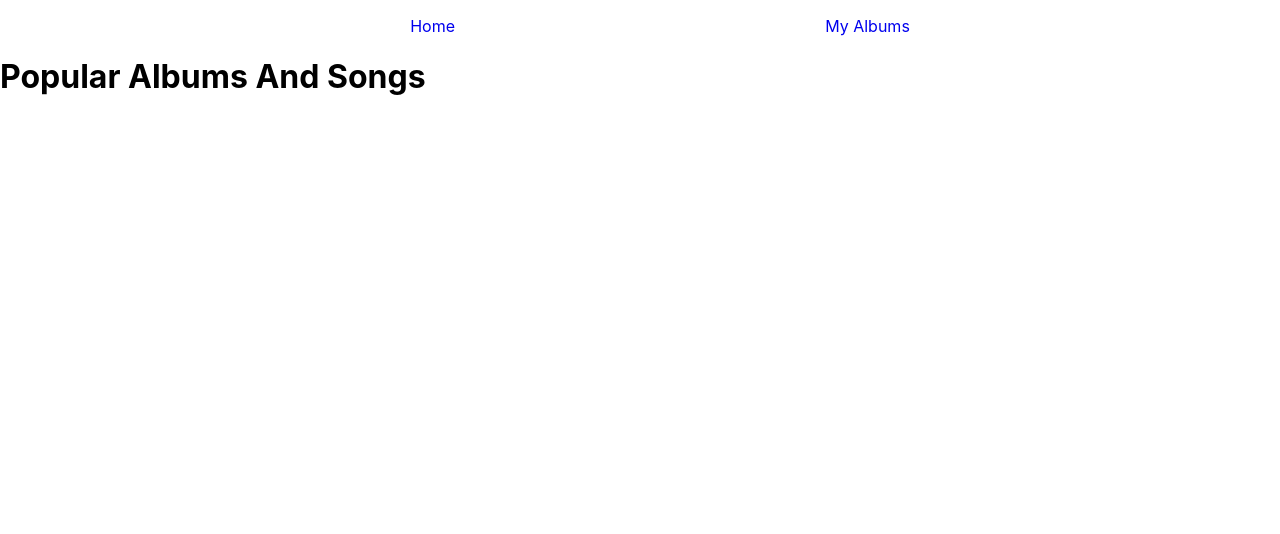
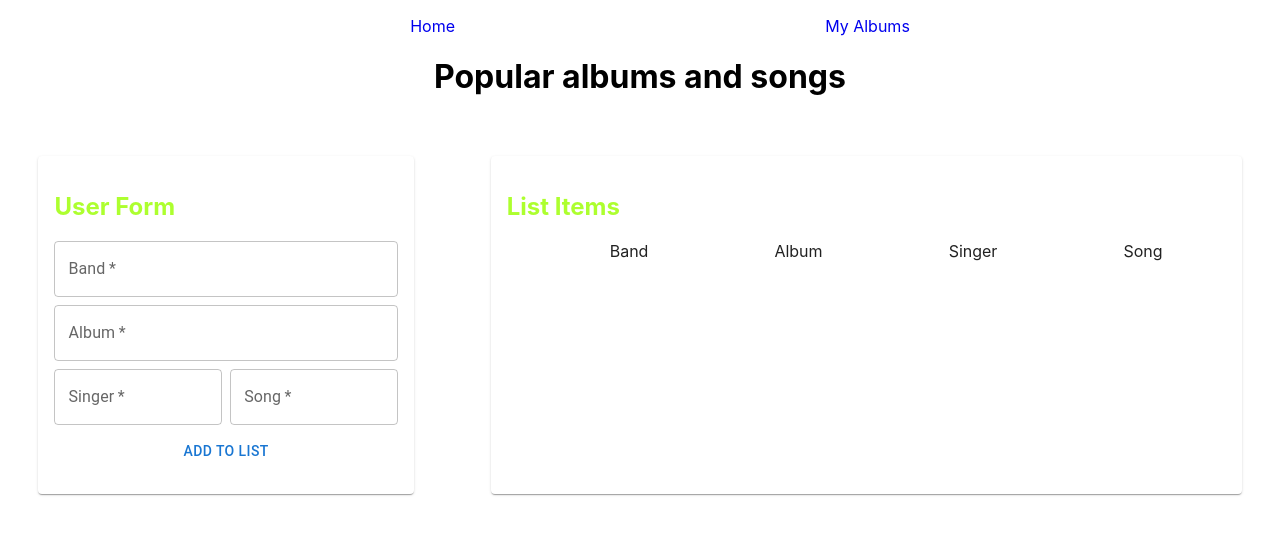
Before and after one commit to anvaraka/favorite-music, a React (Create React App) app: page / in a window 1280 px wide. Shown: the top 534 px of the page. Built offline with nearby package versions, Linux system fonts and the light colour scheme; no server answers.

Commit message:
took of the api and added the needed functionalities and style

```diff
--- a/package.json
+++ b/package.json
@@ -3,6 +3,10 @@
   "version": "0.1.0",
   "private": true,
   "dependencies": {
+    "@emotion/react": "^11.9.0",
+    "@emotion/styled": "^11.8.1",
+    "@mui/icons-material": "^5.8.0",
+    "@mui/material": "^5.8.0",
     "@testing-library/jest-dom": "^5.16.4",
     "@testing-library/react": "^13.2.0",
     "@testing-library/user-event": "^13.5.0",
@@ -11,6 +15,7 @@
     "react-dom": "^18.1.0",
     "react-router-dom": "^6.3.0",
     "react-scripts": "5.0.1",
+    "uuid": "^8.3.2",
     "web-vitals": "^2.1.4"
   },
   "scripts": {
--- a/src/App.js
+++ b/src/App.js
@@ -6,7 +6,6 @@ function App() {
   return (
     <div className="App">
     <Routes>
-
     <Route path='/' element={<Home/>}/>
     <Route path='/MyAlbums' element={<MyAlbums/>}/>
     </Routes>
--- a/src/context/GeneralContex.jsx
+++ b/src/context/GeneralContex.jsx
@@ -1,34 +1,16 @@
-import {createContext, useState, useEffect} from 'react'
-import axios from 'axios'
+import {createContext, useState} from 'react'
+
 
 export const AlbumsContext = createContext([])
 
 export const AlbumsProvider = ({children}) =>{
 
-    const [info, setInfo] = useState([])
-    const callApi = async () => {
-        try {
-          const res = await axios.get(
-            "https://gist.githubusercontent.com/jasonbaldridge/2668632/raw/e56320c485a33c339791a25cc107bf70e7f1d763/music.json"
-          );
-          setInfo(res.data)
-        } catch (error) {
-          console.log(error);
-
-        }
-      };
-
-      console.log(info, '2131321321312312312')
+    const [favorite, SetFavorite] = useState([])
 
       const data = {
-        info: info,
-        setInfo: setInfo,
-
+      favorite: favorite,
+      SetFavorite: SetFavorite
     }
-
-      useEffect(() => {
-        callApi();
-      }, []);
 
     return(
         <AlbumsContext.Provider value={data}>
--- a/src/pages/Home.jsx
+++ b/src/pages/Home.jsx
@@ -1,20 +1,151 @@
 import Header from "../components/Header";
-import { AlbumsContext } from "../context/GeneralContex";
-import {useContext} from 'react'
+import { useState, useContext } from "react";
+import {AlbumsContext} from '../context/GeneralContex'
+import {List, IconButton, Button, Card, CardContent, Grid, TextField} from "@mui/material";
+import { v4 as uuidv4 } from "uuid";
+
+import * as React from "react";
+import DeleteIcon from "@mui/icons-material/Delete";
+import BookmarkAddIcon from "@mui/icons-material/BookmarkAdd";
+
 
 function Home() {
-  const {info} = useContext(AlbumsContext)
 
+  const {SetFavorite, favorite} = useContext(AlbumsContext)
+  const [album, setAlbum] = useState("");
+  const [singer, setSinger] = useState("");
+  const [song, setSong] = useState("");
+  const [band, setBand] = useState("");
+  const [allInfo, setAllInfo] = useState([]);
 
+  const handleSubmit = (e) => {
+    e.preventDefault();
+    const joinedData = { album, favorites: false, singer, band, song, id: uuidv4()};
 
-  console.log(info, 'aaaaaaaaaaaaaaaaaaa');
+    setAllInfo([...allInfo, joinedData]);
+    setAlbum("");
+    setSinger("");
+    setSong("");
+    setBand("");
+  };
+
+  const handleDeleteClick = (index) =>{
+    allInfo.splice(index, 1)
+    setAllInfo([...allInfo])
+  }
+  const handleFavClick = (index) =>{
+      SetFavorite([...favorite, allInfo[index]])
+      alert('Added to Favorites')
+  }
+
+  console.log(favorite);
 
   return (
-    <div>
+    <div >
       <Header />
-      <h1>Popular Albums And Songs</h1>
+      <h1 style={{ justifyContent: "center", textAlign: "center" }}>
+        Popular albums and songs
+      </h1>
 
+    <div style={{display: 'flex', flexDirection: 'row'}} className="wrapper">
 
+      <Card sx={{ width: "30%", margin: '3%' }}>
+        <CardContent>
+          <form onSubmit={handleSubmit}>
+            <h2 style={{ color: "greenYellow" }}>User Form</h2>
+
+            <Grid container spacing={1}>
+              <Grid xs={12} item>
+                <TextField
+                  value={band}
+                  onChange={(e) => setBand(e.target.value)}
+                  label="Band"
+                  placeholder="Enter Band name"
+                  variant="outlined"
+                  fullWidth
+                  required
+                />
+              </Grid>
+              <Grid xs={12} item>
+                <TextField
+                  value={album}
+                  onChange={(e) => setAlbum(e.target.value)}
+                  label="Album"
+                  placeholder="Enter Albome name"
+                  variant="outlined"
+                  fullWidth
+                  required
+                />
+              </Grid>
+              <Grid xs={6} item>
+                <TextField
+                  value={singer}
+                  onChange={(e) => setSinger(e.target.value)}
+                  label="Singer"
+                  placeholder="Enter Singer name"
+                  variant="outlined"
+                  fullWidth
+                  required
+                />
+              </Grid>
+              <Grid xs={6} item>
+                <TextField
+                  value={song}
+                  onChange={(e) => setSong(e.target.value)}
+                  label="Song"
+                  placeholder="Enter Song name"
+                  variant="outlined"
+                  fullWidth
+                  required
+                />
+              </Grid>
+              <Grid style={{ textAlign: "center" }} xs={12} item>
+                <Button type="submit">Add To List</Button>
+              </Grid>
+            </Grid>
+          </form>
+        </CardContent>
+      </Card>
+
+      <Card sx={{ width: "60%", margin: '3%' }}>
+        <CardContent>
+          <h2 style={{ color: "greenYellow" }}>List Items</h2>
+
+          <ul style={{ display: "flex", justifyContent: "center", justifyContent: "space-around", listStyle: "none"}}>
+            <li>Band</li>
+            <li>Album</li>
+            <li>Singer</li>
+            <li>Song</li>
+          </ul>
+
+          <Grid  container spacing={2}>
+          {allInfo.map((el, index) => {
+            return (
+                    <Grid  key={el.id} item xs={12} >
+
+                        <Card  >
+                          <CardContent sx={{display: 'flex', flexDirection: 'row', justifyContent:'space-evenly'}}>
+
+                        <List sx={{width: '70%'}}>{el.band} | {el.album} | {el.singer} | {el.song}</List>
+                        <IconButton spacing={2} edge="end" aria-label="delete" onClick={()=>handleDeleteClick(index)}>
+                          <DeleteIcon  />
+                        </IconButton>
+                        <IconButton spacing={2} edge="end" onClick={()=>handleFavClick(index)}>
+                          <BookmarkAddIcon />
+                        </IconButton>
+
+                        </CardContent>
+                        </Card>
+
+                    </Grid>
+                    )
+            })}
+          </Grid>
+
+        </CardContent>
+      </Card>
+
+      </div>
     </div>
   );
 }
--- a/src/pages/MyAlbums.jsx
+++ b/src/pages/MyAlbums.jsx
@@ -1,11 +1,61 @@
-import React from "react";
 import Header from "../components/Header";
+import {useState, useContext} from 'react'
+import {AlbumsContext} from '../context/GeneralContex'
+import {List, IconButton, Button, Card, CardContent, Grid, TextField} from "@mui/material";
+
+import DeleteIcon from "@mui/icons-material/Delete";
+
+
+
 
 function MyAlbums() {
+    const {favorite, SetFavorite} = useContext(AlbumsContext)
+
+const handleDeleteClick = (index) =>{
+    favorite.splice(index, 1)
+    SetFavorite([...favorite])
+}
+
+
   return (
     <div>
       <Header />
-      <h1>My Albums</h1>
+      <h1 style={{ justifyContent: "center", textAlign: "center" }}>My albums</h1>
+
+      <Card sx={{ width: "85%", margin: 'auto',  }}>
+        <CardContent>
+          <h2 style={{ color: "greenYellow" }}>List Items</h2>
+
+          <ul style={{ display: "flex", justifyContent: "center", justifyContent: "space-around", listStyle: "none"}}>
+            <li>Band</li>
+            <li>Album</li>
+            <li>Singer</li>
+            <li>Song</li>
+          </ul>
+
+          <Grid  container spacing={2}>
+          {favorite.map((el, index) => {
+            return (
+                    <Grid  key={el.id} item xs={12} >
+
+                        <Card  >
+                          <CardContent sx={{display: 'flex', flexDirection: 'row', justifyContent:'space-evenly'}}>
+
+                        <List sx={{width: '70%'}}>{el.band} | {el.album} | {el.singer} | {el.song}</List>
+                        <IconButton spacing={2} edge="end" aria-label="delete" onClick={()=>handleDeleteClick(index)}>
+                          <DeleteIcon  />
+                        </IconButton>
+                        </CardContent>
+                        </Card>
+
+                    </Grid>
+                    )
+            })}
+          </Grid>
+
+        </CardContent>
+      </Card>
+
     </div>
   );
 }
```
Also changed, not shown: 1 other file (tests, documents, lock files or other folders).
